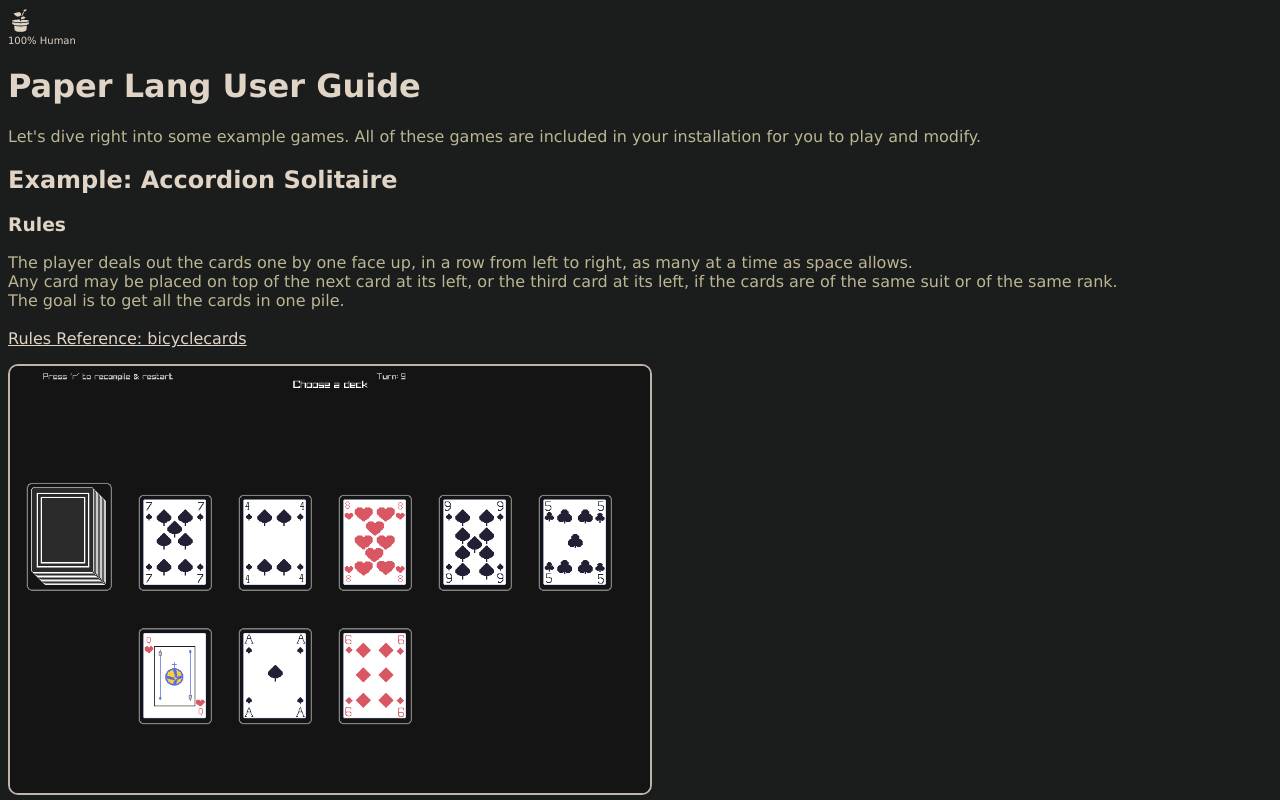
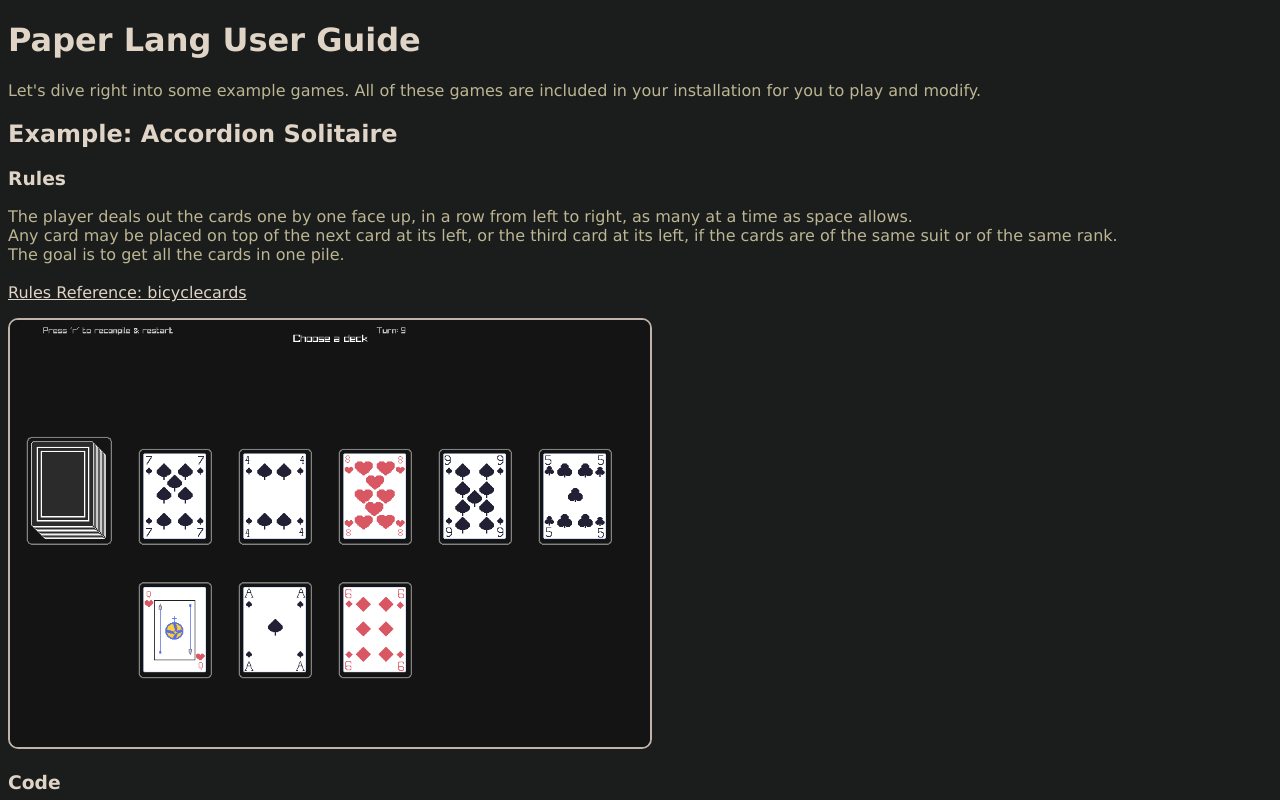
Before and after one commit to scrambledplease/scrambledplease.github.io, a plain HTML site: page index.html in a window 1280 px wide. Shown: the top 800 px of the page. Drawn offline with Linux system fonts and the light colour scheme.

Commit message:
Update index.html

```diff
--- a/index.html
+++ b/index.html
@@ -6,9 +6,6 @@
     <link rel="stylesheet" type="text/css" href="css/main.css" />
 </head>
 <body>
-<div class="human">
-<img src="img/100phuman.svg" width="25" height="25"/><br><span>100% Human</span>
-</div>
     <h1>
         Paper Lang User Guide
     </h1>
```
